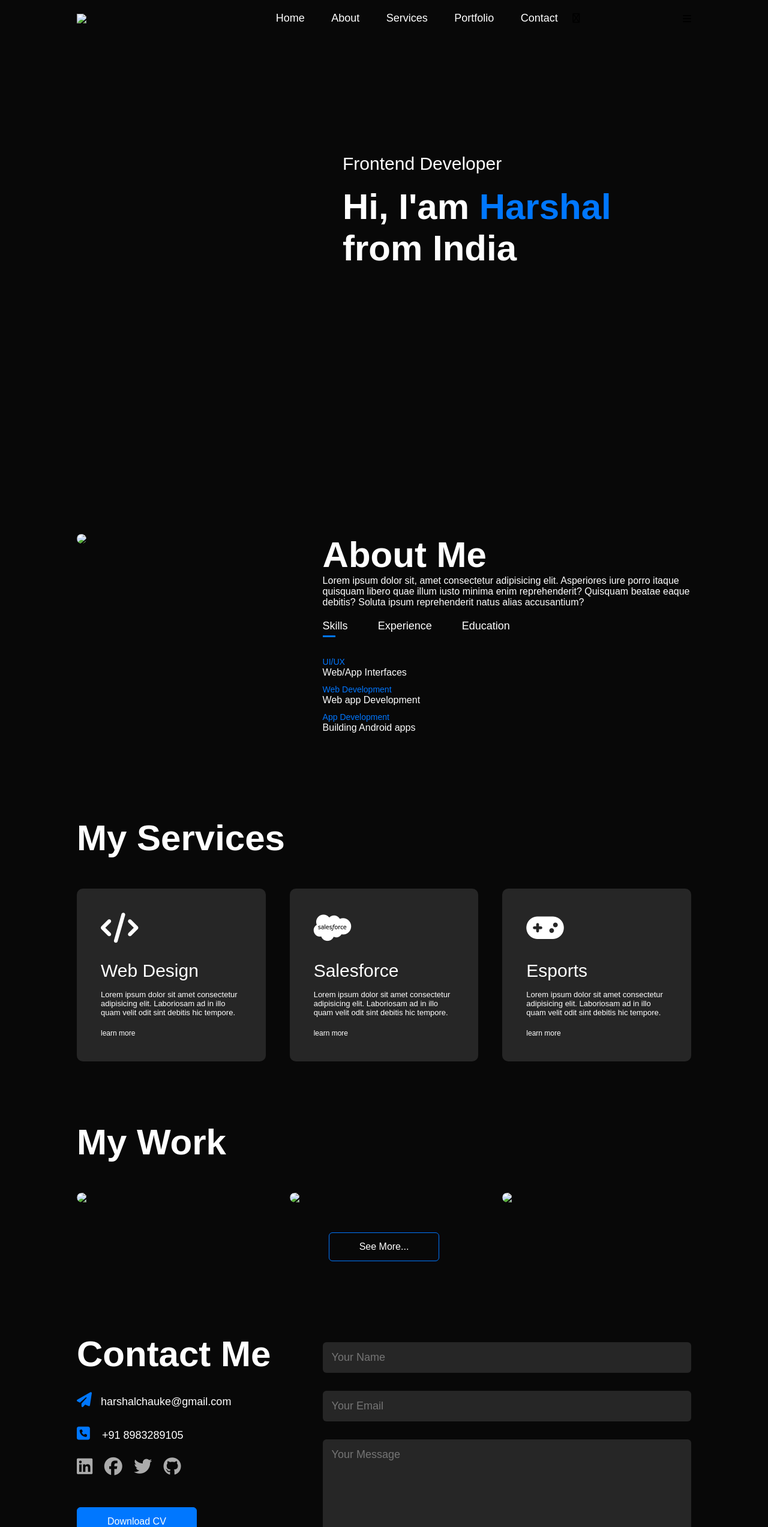
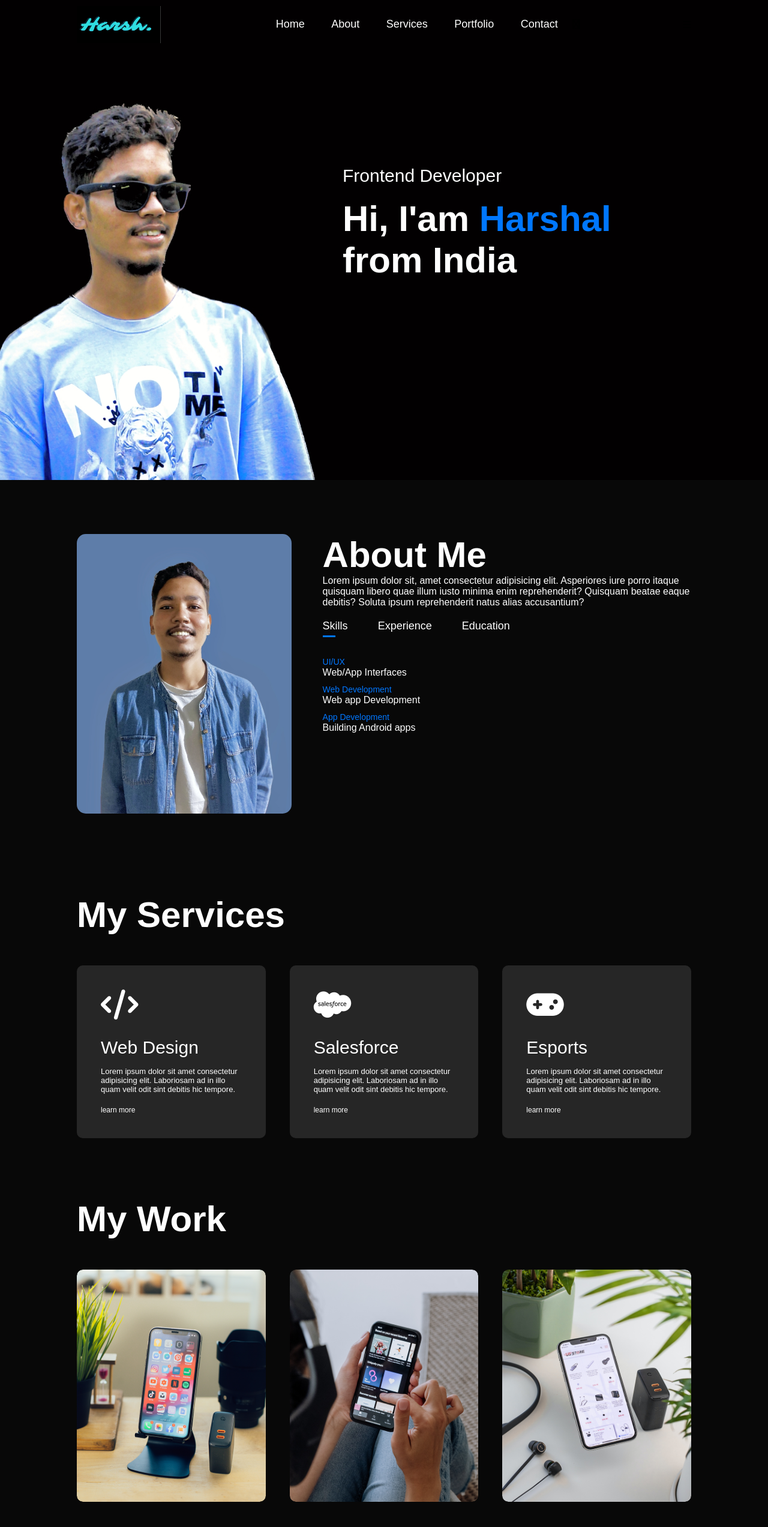
Before and after one commit to Harshalchauke/Portfolio, a plain HTML site: page index.html in a window 1280 px wide. Shown: the top 2545 px of the page at 60% size. Drawn offline with Linux system fonts and the light colour scheme.

Commit message:
Update index.html

```diff
--- a/index.html
+++ b/index.html
@@ -26,7 +26,7 @@
         #header{
             width: 100%;
             height: 100vh;
-            background-image: url(images/bgm.jpg);
+            background-image: url(bgm.jpg);
             background-size: cover;
             background-position:center;
         }
@@ -353,7 +353,7 @@
 @media only screen and (max-width: 600px){
 
     #header{
-        background-image: url(images/phone-background.png);
+        background-image: url(phone-background.png);
     }
     .header-text{
         margin-top: 100%;
@@ -427,7 +427,7 @@
     <div id="header">
         <div class="container">
             <nav>
-                <img src="images/l.png" class="logo">
+                <img src="l.png" class="logo">
                 <ul id="sidemenu">
                     <li><a href="#header">Home</a></li>
                     <li><a href="#about">About</a></li>
@@ -452,7 +452,7 @@
         <div class="container">
             <div class="row">
             <div class="about-col-1">
-                <img src="images/me.jpg">
+                <img src="me.jpg">
             </div>
             <div class="about-col-2">
                 <h1 class="sub-title"> About Me</h1>
@@ -530,7 +530,7 @@
             <h1 class="sub-title"> My Work</h1>
             <div class="work-list">
                 <div class="work">
-                    <img src="images/work-1.png" >
+                    <img src="work-1.png" >
                     <div class="layer">
                         <h3> Social Media App</h3>
                         <p>Lorem ipsum dolor, sit amet consectetur adipisicing elit.</p>
@@ -538,7 +538,7 @@
                     </div>
                 </div>
                 <div class="work">
-                    <img src="images/work-2.png" >
+                    <img src="work-2.png" >
                     <div class="layer">
                         <h3> Social Media App</h3>
                         <p>Lorem ipsum dolor, sit amet consectetur adipisicing elit.</p>
@@ -546,7 +546,7 @@
                     </div>
                 </div>
                 <div class="work">
-                    <img src="images/work-3.png" >
+                    <img src="work-3.png" >
                     <div class="layer">
                         <h3> Social Media App</h3>
                         <p>Lorem ipsum dolor, sit amet consectetur adipisicing elit.</p>
@@ -574,7 +574,7 @@
                     <a href=""><i class="fa-brands fa-twitter"></i></a>
                     <a href=""><i class="fa-brands fa-github"></i></a>
                     </div>
-                    <a href="images/my-cv.pdf" download class="btn btn2">Download CV</a>
+                    <a href="my-cv.pdf" download class="btn btn2">Download CV</a>
                 </div>
                 <div class="contact-right">
                     <form action="">
```
